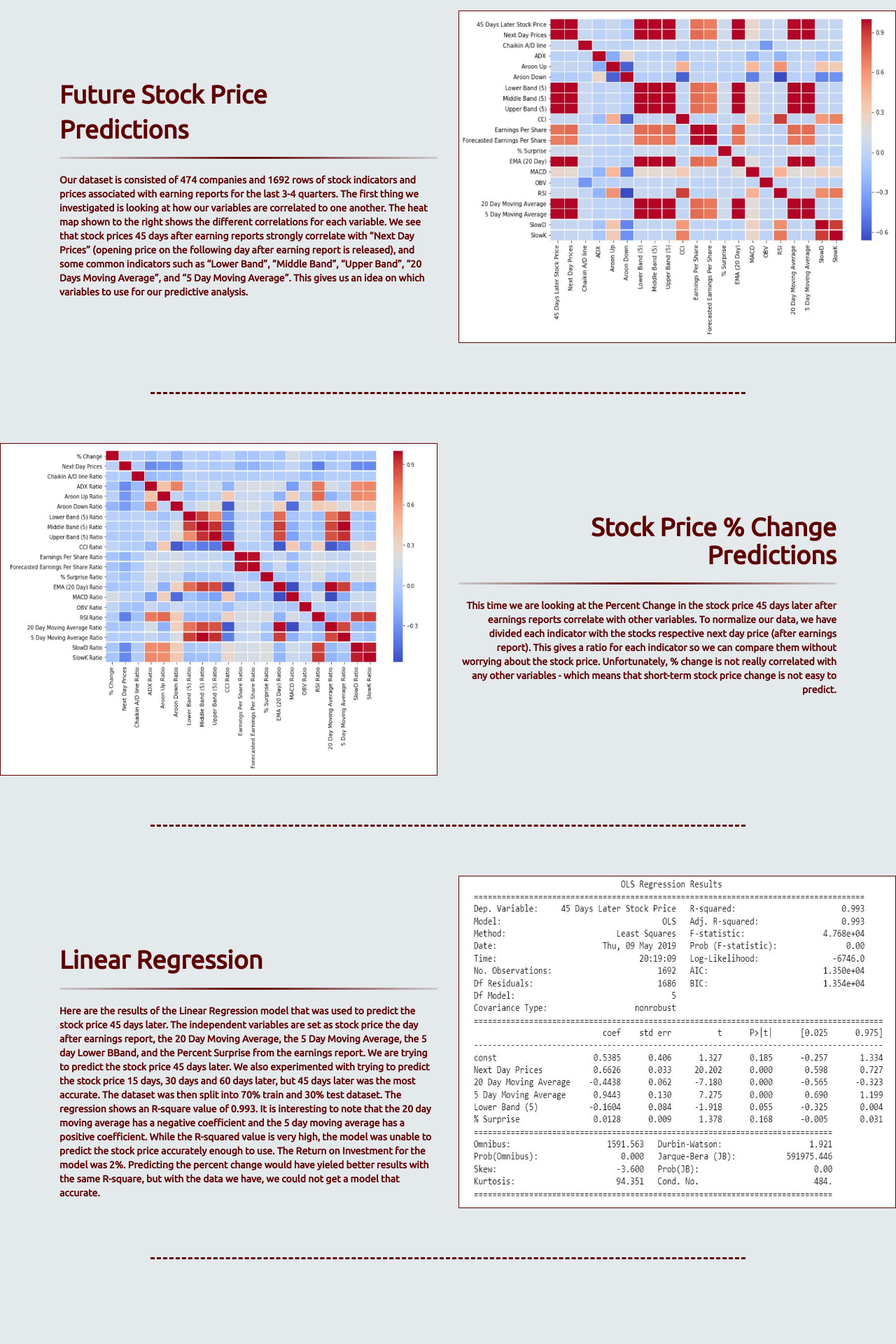
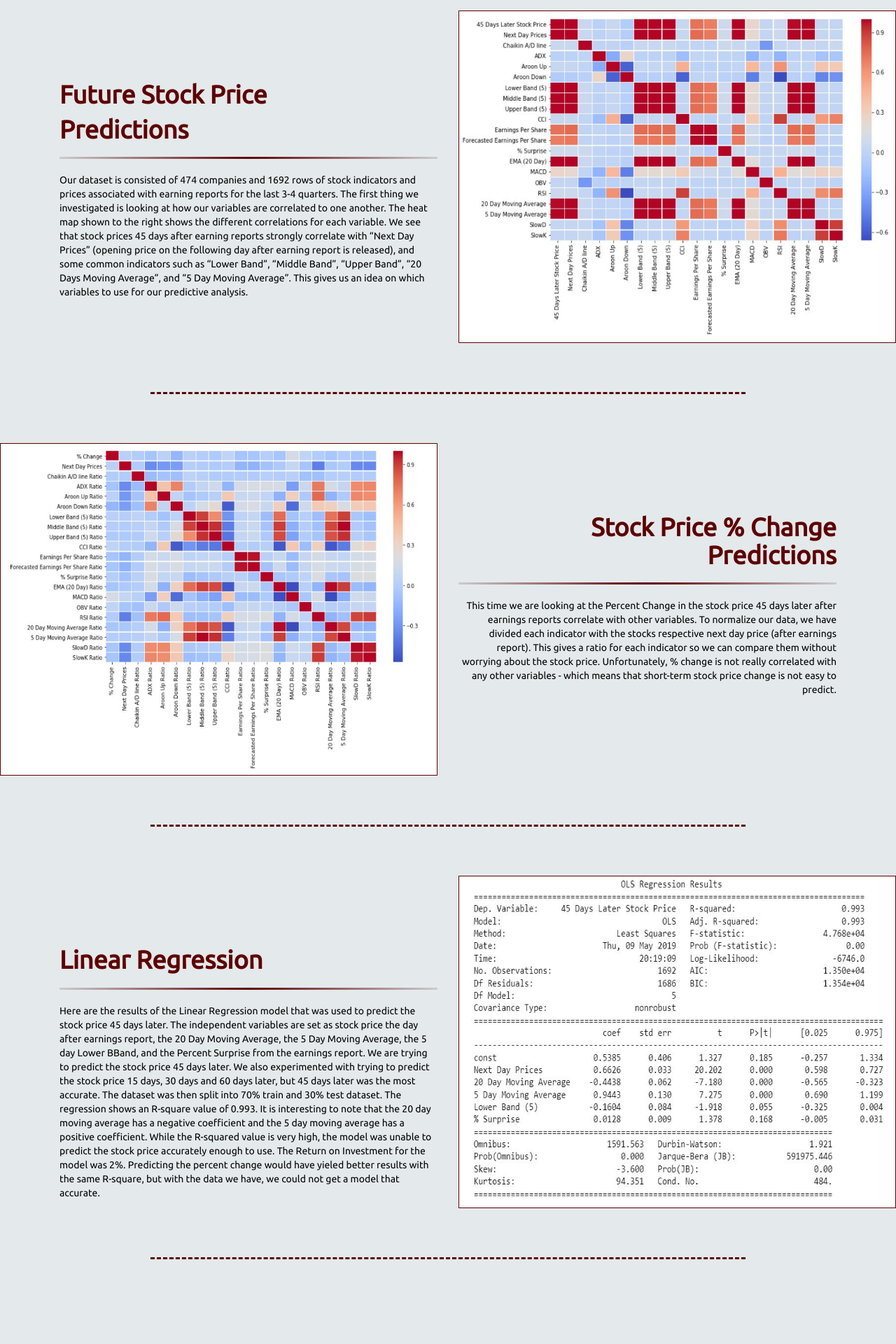
Before and after one commit to aarsalla/Project3, a Flask app: page /regression in a window 1280 px wide. Shown: the part 407-2327 px from the top of the page at 70% size. Run offline with Flask 2, Linux system fonts and the light colour scheme; parts of the project's set-up code (start-up, migrations or seed data) failed here and were passed over; some libraries are stand-ins or nearby versions.

Commit message:
Updated Test Model session on Regression page

```diff
--- a/static/css/style.css
+++ b/static/css/style.css
@@ -543,7 +543,7 @@ p span {
 
 
 ::placeholder {
-  color: #5e0000;
+  color: #a8a8a8;
   opacity: 10;
 }
 
@@ -561,3 +561,9 @@ p span {
 .test_model{
   margin-left: 200px;
 }
+
+.regression_description {
+    color: #000000;
+    font-size: 20 px;
+    font-family: Ubuntu, sans-serif;
+}
--- a/templates/regression.html
+++ b/templates/regression.html
@@ -62,7 +62,7 @@
           <hr class="style-one">
           <p></p>
           <p></p>
-          <P class ="heading">Our dataset is consisted of 474 companies and 1692 rows of stock
+          <P class ="regression_description">Our dataset is consisted of 474 companies and 1692 rows of stock
             indicators and prices associated with earning reports for the last 3-4 quarters.
             The first thing we investigated is looking at how our variables are correlated to one
             another. The heat map shown to the right shows the different correlations for each variable.
@@ -99,7 +99,7 @@
         <div class="col-md-6">
           <h1 class="text-right chart_index_margin heading">Stock Price % Change Predictions</h1>
           <hr class="style-one">
-          <P class ="text-right heading">This time we are looking at the Percent Change in
+          <P class ="text-right regression_description">This time we are looking at the Percent Change in
             the stock price 45 days later after earnings reports correlate with other variables.
             To normalize our
             data, we have divided each indicator with the stocks respective next day price (after earnings report).
@@ -122,7 +122,7 @@
           <hr class="style-one">
           <p></p>
           <p></p>
-          <P class ="heading">Here are the results of the Linear Regression
+          <P class ="regression_description">Here are the results of the Linear Regression
             model that was used to predict the stock price 45 days later.
             The independent variables are set as stock price the day after earnings report,
             the 20 Day Moving Average, the 5 Day Moving Average, the 5 day Lower BBand, and
@@ -167,7 +167,7 @@
         <div class="col-md-6">
           <h1 class="text-right chart_index_margin heading">Logistic Regression</h1>
           <hr class="style-one">
-          <P class ="text-right heading">Since the Linear Regerssion model was unable to predict
+          <P class ="text-right regression_description">Since the Linear Regerssion model was unable to predict
             the stock prices accurately enough, we tried to predict if stock price will have a positive
             percent change or a negative percent change from the day after the earnings report to 45
             days later. We created an additional column, assigning a 1 if the price went up after 45
@@ -190,7 +190,7 @@
             <hr class="style-one">
             <p></p>
             <p></p>
-            <P class ="heading">We tried using Neural networks to predict stock price 45 days
+            <P class ="regression_description">We tried using Neural networks to predict stock price 45 days
               later. The Neural Network could add a non-linear component to the model to help
               predict the stock price. Keras Sequential model was used. We passed the data through
             four layers. Unfortunately, the results were worse than from the regression models.</P>
```
